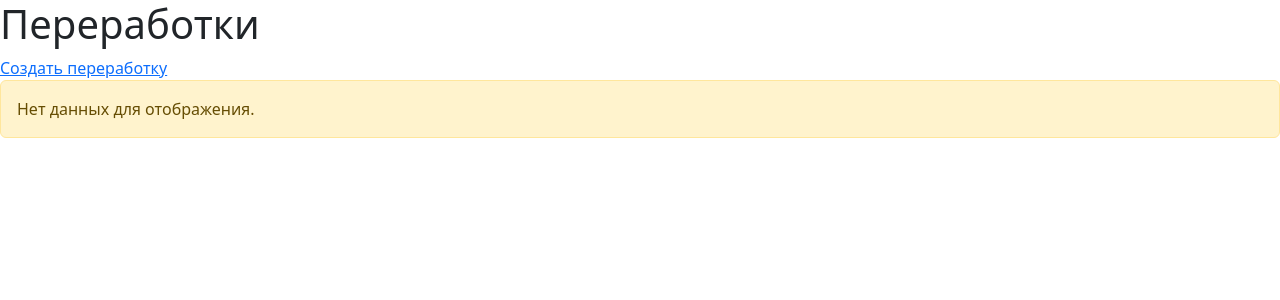
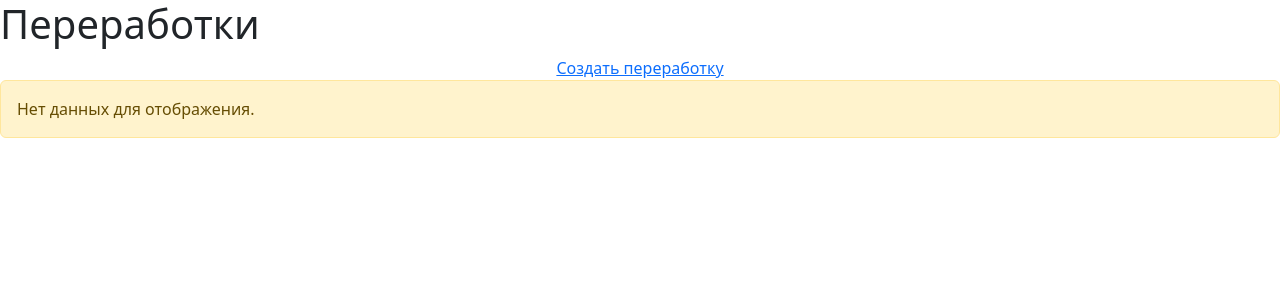
Before and after one commit to Koresh06/TimeKeep, a FastAPI app: template src/templates/overtimes/get-all.html in a window 1280 px wide. Shown: the top 300 px of the page. Run offline with FastAPI, Linux system fonts and the light colour scheme; the template is opened without the code that fills it, so the values that code supplies are empty; parts of the project's set-up code (start-up, migrations or seed data) failed here and were passed over.

Commit message:
change style button create-overtime

```diff
--- a/src/templates/overtimes/get-all.html
+++ b/src/templates/overtimes/get-all.html
@@ -8,8 +8,8 @@
     <h1>Переработки</h1>
 
     <!-- Кнопка для создания нового отгула -->
-    <div class="create-button">
-        <a href="/overtime/create" class="">Создать переработку</a>
+    <div class="text-center">
+        <a href="/overtime/create" class="create-btn-overtime">Создать переработку</a>
     </div>
 
     <!-- Проверка на наличие данных -->
```
Also changed, not shown: src/static/css/overtimes/get_all.css (+22 -4 lines).
